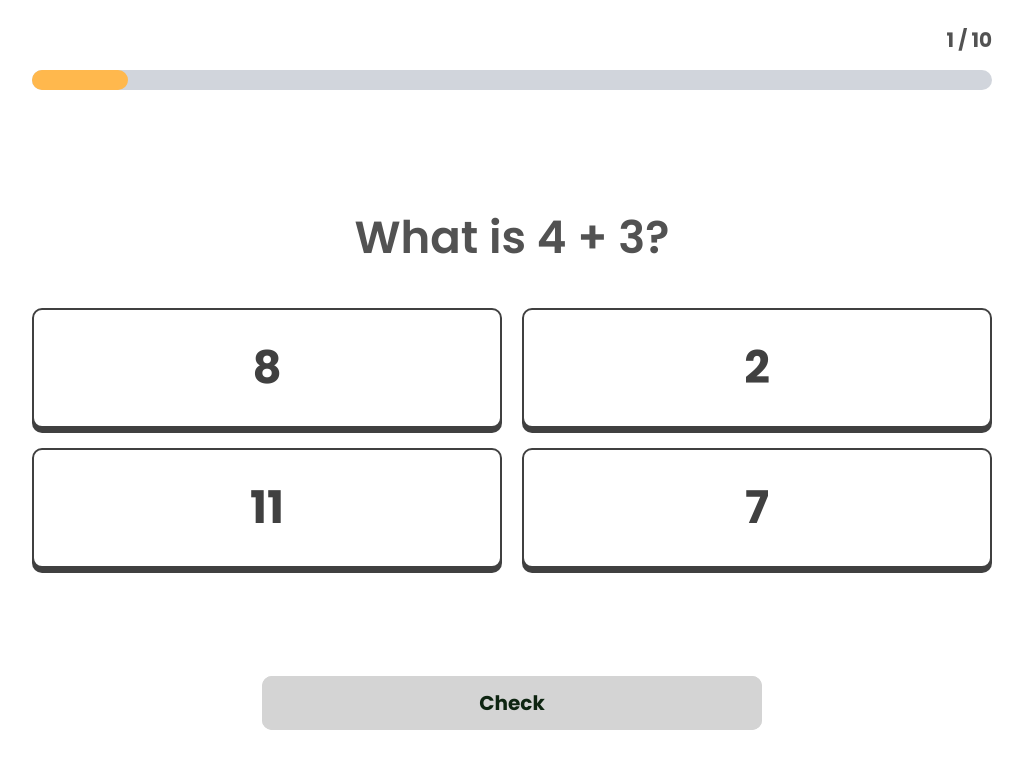
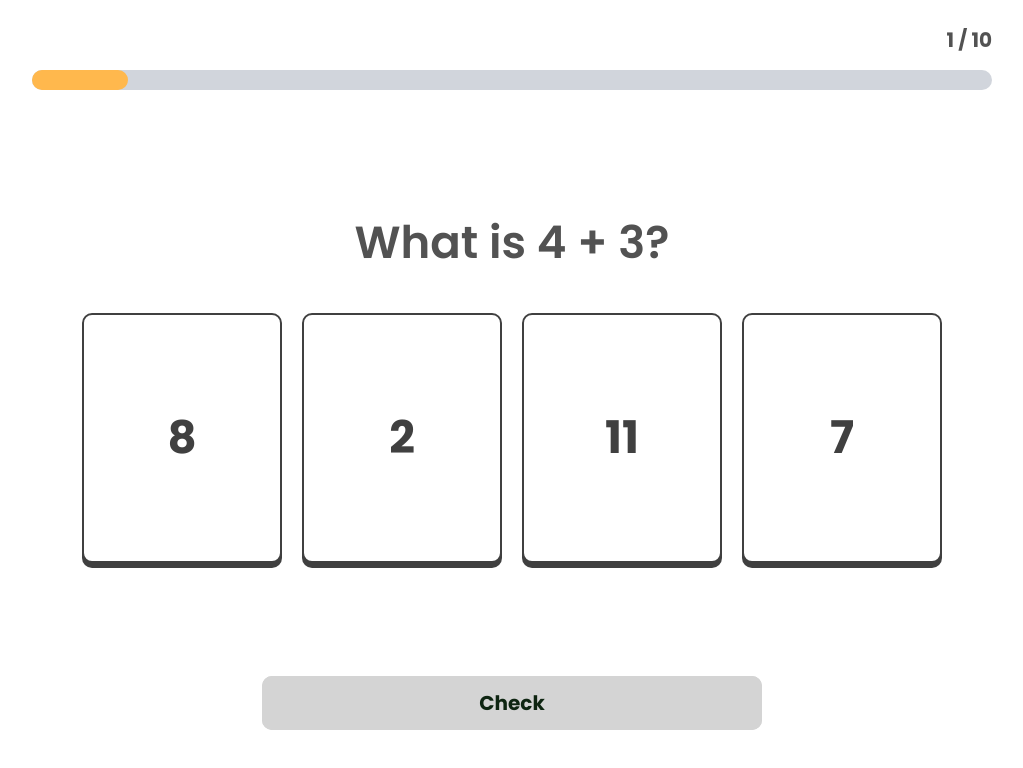
Before and after one commit to weave-dev/pept-quiz, a SvelteKit app: page /app/activity/1 in a window 1280 px wide. Shown: the top 768 px of the page, without its empty margins (128-1151 px from the left). Built offline with nearby package versions, Linux system fonts and the light colour scheme; some icons are missing.

Commit message:
WIP: modularization of activity page

```diff
--- a/src/routes/app/activity/[activity_type]/+page.svelte
+++ b/src/routes/app/activity/[activity_type]/+page.svelte
@@ -128,12 +128,13 @@
 		</p>
 
 		<!-- options  -->
-		<div class="grid w-full grid-cols-2 grid-rows-2 gap-4">
+		<!-- WIP for modularization -->
+		<div class="flex w-full justify-center gap-4">
 			{#each currentQuestion?.options ?? [] as option}
 				<RadioButton
 					bind:group={selectedAnswer}
 					class={[
-						'col-span-1 flex h-24 items-center justify-center text-4xl',
+						'flex h-50 min-w-[200px] shrink-0 items-center justify-center text-4xl',
 						String(checkOption(option).useBgWhite && 'bg-white')
 					]}
 					variant={checkOption(option).variant}
```
